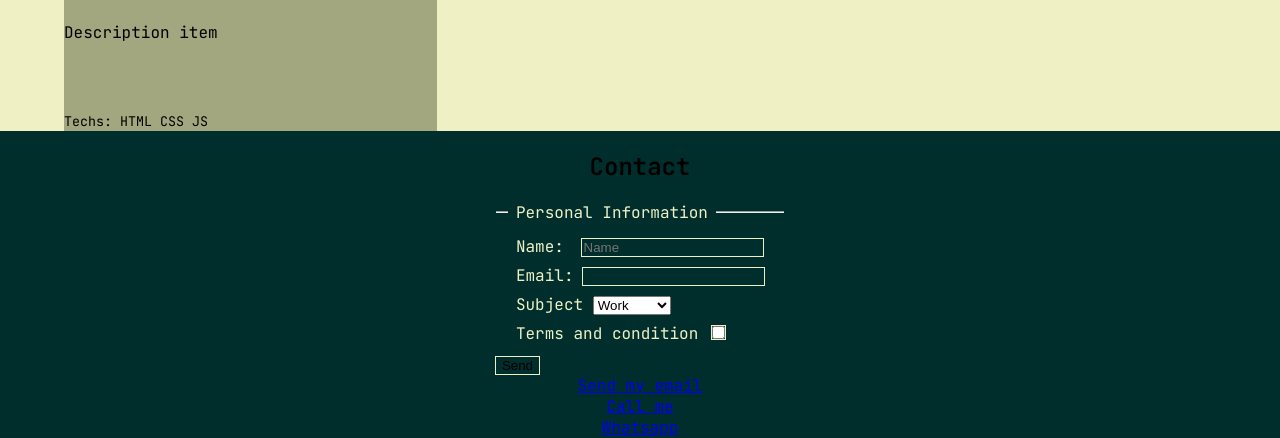
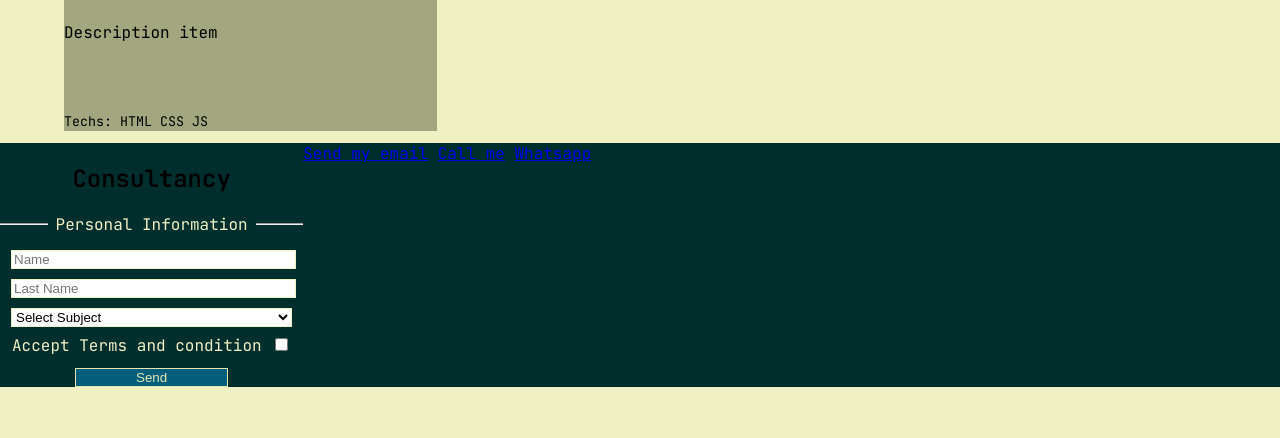
Before and after one commit to jpsolorzanom/portfolio, a plain HTML site: page index.html in a window 1280 px wide. Shown: the part 2340-2778 px from the top of the page. After the commit the page ends 2727 px from the top, so only its background shows below. Drawn offline with Linux system fonts and the light colour scheme.

Commit message:
contact elements and style base on footer

```diff
--- a/index.html
+++ b/index.html
@@ -31,13 +31,13 @@
             <span><strong>JuanPablo DEV</strong></span>
             <ul>
                 <li>
-                    <a href="">Portfolio</a>
-                </li>
-                <li>
                     <a href="">Home</a>
                 </li>
                 <li>
-                    <a href="">Services</a>
+                    <a href="">Experience</a>
+                </li>
+                <li>
+                    <a href="">Portfolio</a>
                 </li>
                 <li>
                     <a href="">Contact</a>
@@ -155,7 +155,7 @@
                 </article>
             </details>
         </section>
-        <h2>Latest Projects</h2>
+        <h2>My Projects</h2>
         <section class="projects-section">
             <article>
                 <header>
@@ -216,40 +216,41 @@
     </main>
     <footer class="page-footer">
         <section class="contact-form">
-            <h2>Contact</h2>
+            <div>
+                <h2>Consultancy</h2>
                 <form action="/" method="POST">
                     <fieldset>
                         <legend>Personal Information</legend>
                         <div class="form-item">
-                        <label for="name">Name:</label>
-                        <input type="text" id="name" name="name" placeholder="Name" required>
+                            <label>Name: </label>
+                            <input type="text" name="name" placeholder="Name" required>
                         </div>
                         <div class="form-item">
-                        <label> Email:
-                            <input type="email" name="lastname" id="lastname" required>
-                        </label>
+                            <label> Email: </label>
+                            <input type="email" name="lastname" placeholder="Last Name" required>
                         </div>
                         <div class="form-item">
-                        <label>Subject
-                            <select name="why" id="why">
+                            <label>Subject: </label>
+                            <select name="subject" value="0">
+                                <option value="0">Select Subject</option>
                                 <option value="1">Work</option>
                                 <option value="2">Doubt</option>
                                 <option value="3">More info</option>
                             </select>
-                        </label>
                         </div>
-                    <div class="form-item">
-                        <label>Terms and condition
+                        <div class="form-item-terms">
+                            <label class="terms-label">Accept Terms and condition</label>
                             <input type="checkbox" id="terms" name="terms" required>
-                        </label>
                         </div>
-                    <div>
                     </fieldset>
                     <input type="submit" value="Send">
                 </form>
+            </div>
+            <div>
                 <a href="mailto:jpsolorzanom@gmail.com">Send my email</a>
                 <a href="tel:+52 22222">Call me</a>
-            <a href="whatsapp://send?text=Hi JuanPabloDev">Whatsapp</a>
+                <a href="whatsapp://send?text=Hi JuanPabloDev" target="_blank">Whatsapp</a>
+            </div>
         </section>
     </footer>
 </body>
--- a/styles/style.css
+++ b/styles/style.css
@@ -141,7 +141,8 @@ h2 {
     grid-template-columns: repeat(auto-fill, minmax(300px, 1fr));
     gap: 16px;
     width: 90%;
-    margin: 0 auto;
+    margin: auto;
+    margin-bottom: 12px;
 }
 
 .projects-section article {
@@ -167,8 +168,12 @@ h2 {
 
 .contact-form {
     display: flex;
-    flex-direction: column;
-    align-items: center;
+    flex-direction: row;
+    align-items: start;
+}
+
+.contact-form form{
+    text-align: center;
 }
 
 .contact-form fieldset{
@@ -179,30 +184,53 @@ h2 {
 }
 
 .contact-form fieldset legend{
-    padding-left: 8px;
-    padding-right: 8px;
+    padding: 0 8px;
     color: var(--cream);
 }
 
-.contact-form fieldset label{
-    padding-left: 8px;
-    padding-right: 8px;
+.contact-form fieldset .form-item, .form-item-terms {
+    margin-top: 8px;
+}
+
+.contact-form fieldset .form-item label{
+    display: none;
+    color: var(--cream);
+    width: 15%;
+}
+
+.contact-form .form-item input {
+    background-color: white;
+    border: none;
+    outline: 1px solid var(--cream);
+    width: 100%;
+}
+
+.contact-form .form-item select {
+    background-color: white;
+    border: none;
+    outline: 1px solid var(--cream);
+    width: 100%;
+}
+
+.contact-form .form-item-terms label {
     color: var(--cream);
 }
 
-.contact-form fieldset .form-item{
-    margin-top: 8px;
-}
-
-.contact-form input {
-    background-color: transparent;
-    border: none;
-    outline: 1px solid var(--cream);
-}
+/* .contact-form .form-item-terms input[type='checkbox'] {
+} */
 
 .contact-form input:focus {
     /* background-color: blue; */
     box-shadow: inset 0px 0px 5px 1px var(--cream);
+}
+
+.contact-form form input[type='submit'] {
+    color: var(--vanilla);
+    font-weight: var(--fontBold);
+    width: 50%;
+    border: none;
+    outline: 1px solid var(--vanilla);
+    background-color: var(--lapis-lazuli);
 }
 
 @media (prefers-reduced-motion: reduce) {
```
Lines whose indentation alone changed are shown as unchanged.
